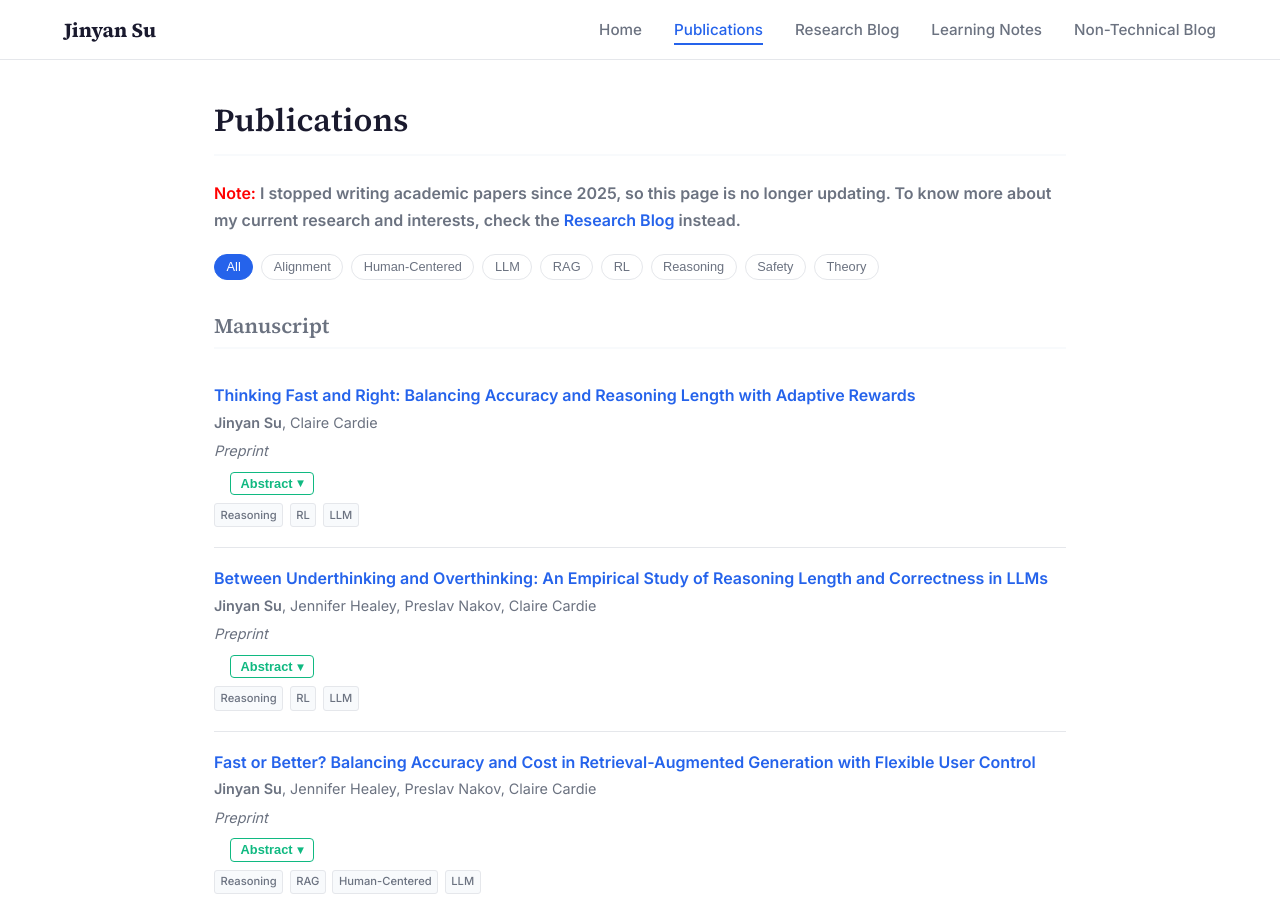
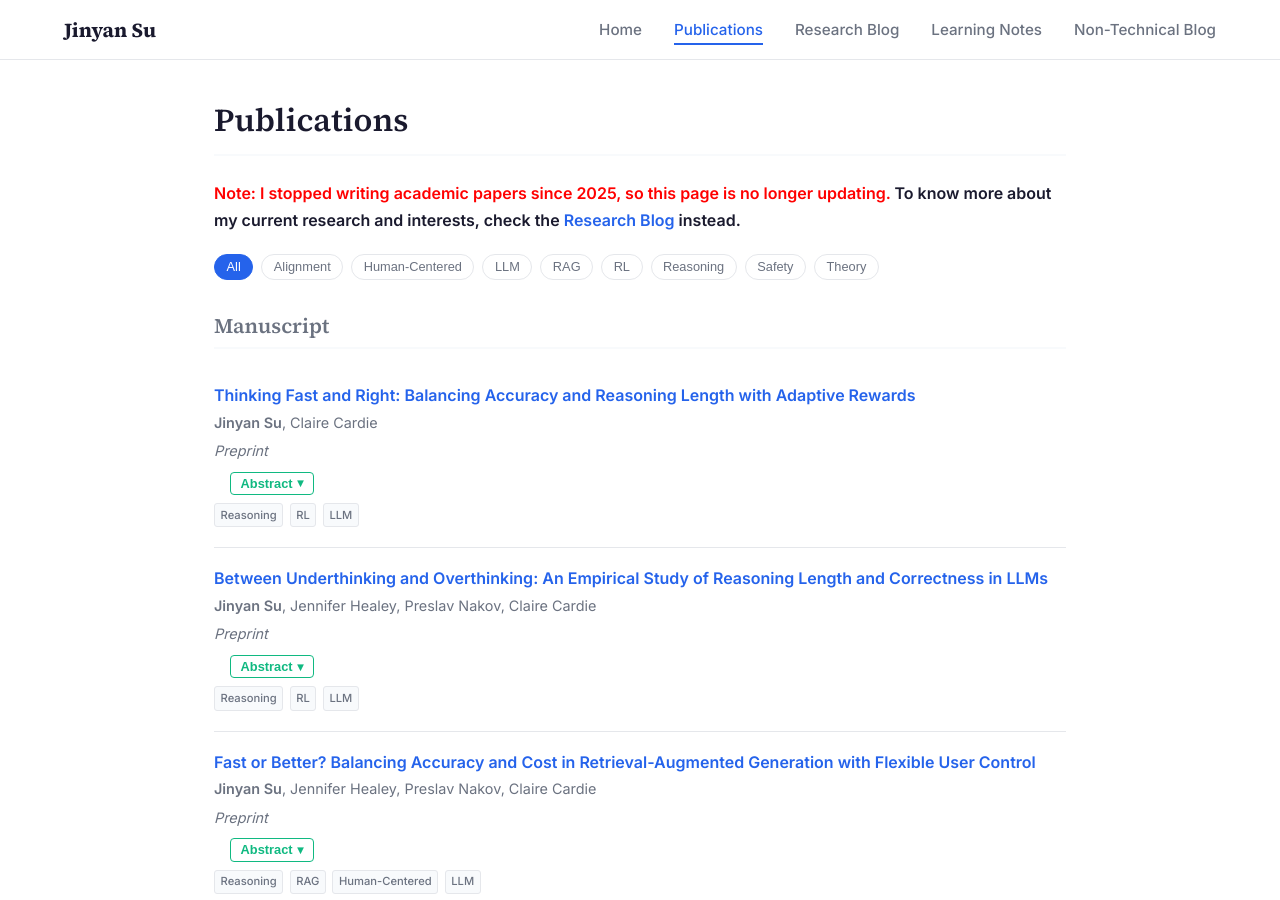
Before and after one commit to JinyanSu1/jinyansu1.github.io, a Jekyll site: the page built from publications.md, in a window 1280 px wide and 900 px high. Built offline with Jekyll 4.4.1, drawn with Linux system fonts in a browser that asks for light colours.

Commit message:
Publications notice: red for the note sentence, normal for the rest

```diff
--- a/publications.md
+++ b/publications.md
@@ -4,4 +4,4 @@ title: Publications
 permalink: /publications/
 ---
 
-**<span style="color:#6b7280;"><span style="color:red;">Note:</span> I stopped writing academic papers since 2025, so this page is no longer updating. To know more about my current research and interests, check the [Research Blog](/research-blog/) instead.</span>**
+**<span style="color:red;">Note: I stopped writing academic papers since 2025, so this page is no longer updating.</span> To know more about my current research and interests, check the [Research Blog](/research-blog/) instead.**
```
